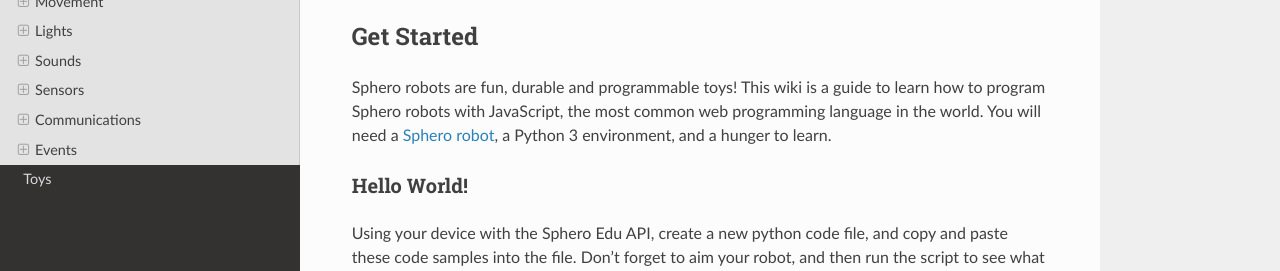
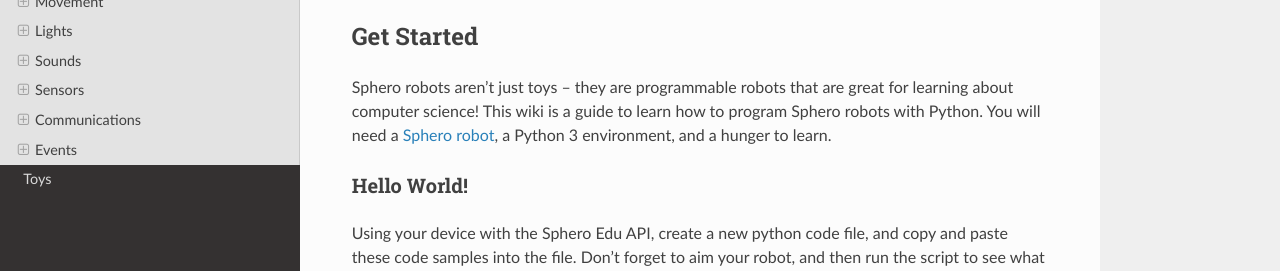
Before and after one commit to artificial-intelligence-class/spherov2.py, a Sphinx documentation site: the page built from docs/sphero_edu.rst, in a window 1280 px wide and 900 px high, cut to the strip 264-535 px from the top of the window. Built offline with Sphinx 7.4.7 and the Read the Docs theme 2.0.0, drawn with Linux system fonts in a browser that asks for light colours.

Commit message:
Update sphero_edu.rst

```diff
--- a/docs/sphero_edu.rst
+++ b/docs/sphero_edu.rst
@@ -6,7 +6,7 @@ Sphero Edu API
 
 Get Started
 ===========
-Sphero robots are fun, durable and programmable toys! This wiki is a guide to learn how to program Sphero robots with JavaScript, the most common web programming language in the world. You will need a `Sphero robot <https://sphero.com/collections/all>`_, a Python 3 environment, and a hunger to learn.
+Sphero robots aren't just toys – they are programmable robots that are great for learning about computer science! This wiki is a guide to learn how to program Sphero robots with Python. You will need a `Sphero robot <https://sphero.com/collections/all>`_, a Python 3 environment, and a hunger to learn.
 
 Hello World!
 ------------
```
